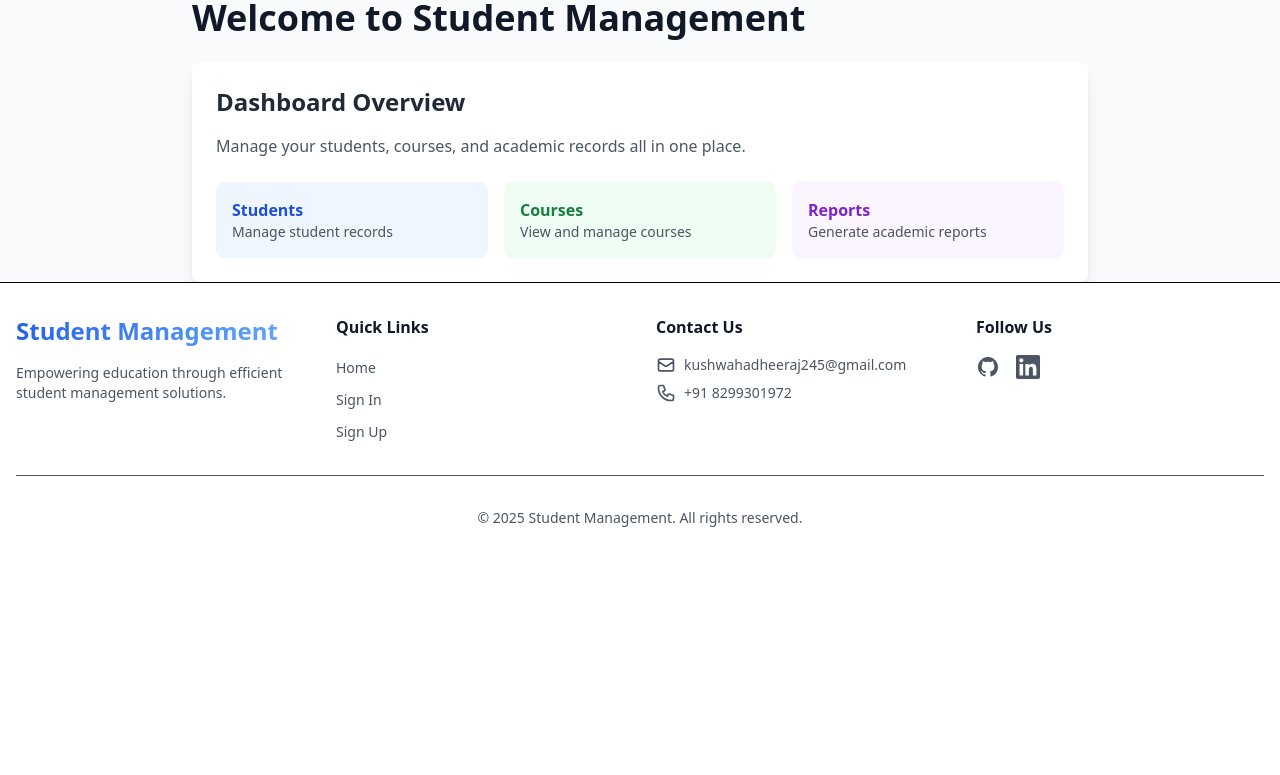
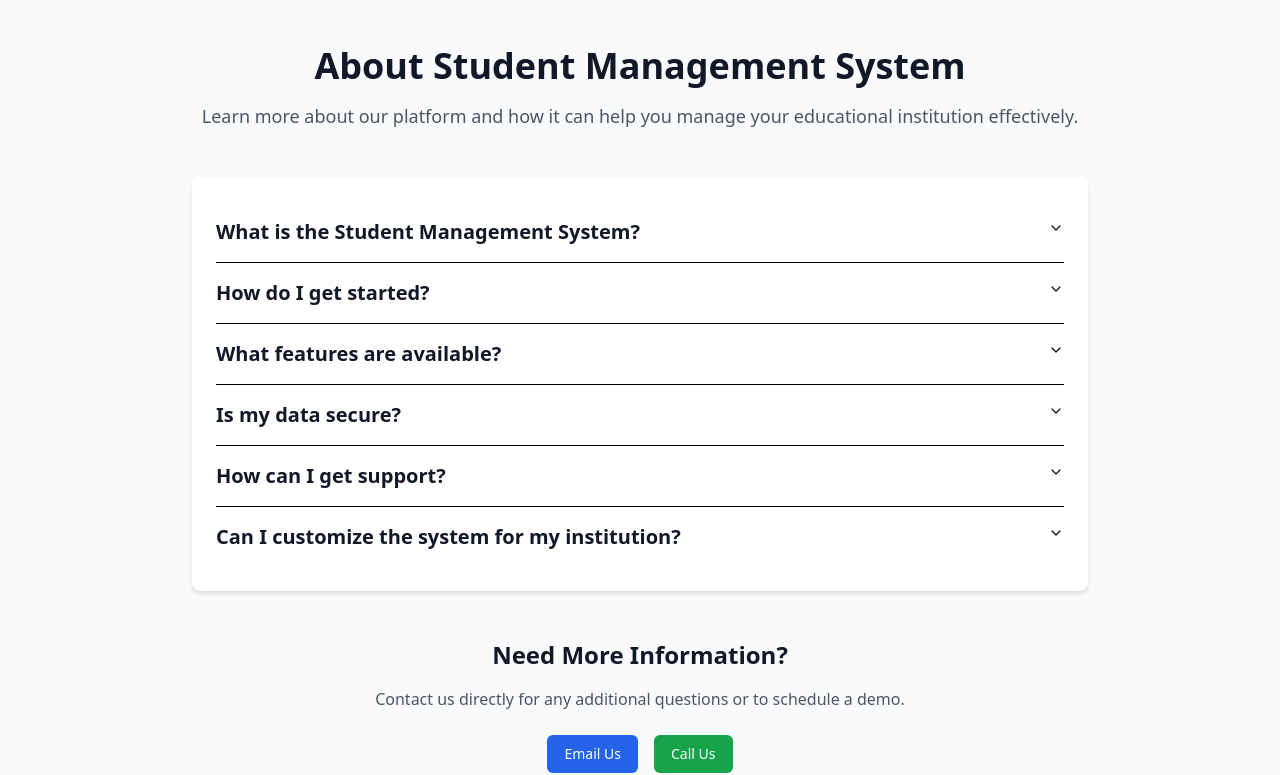
Before and after one commit to Kushwahadheeraj/Student-Management, a React (Vite) app in the folder client/: page / in a window 1280 px wide. Shown: the part 787-1562 px from the top of the page. Before the commit the page ends 1347 px from the top, so only its background shows below. Built offline with nearby package versions, Linux system fonts and the light colour scheme; no server answers.

Commit message:
About commit

```diff
--- a/client/package.json
+++ b/client/package.json
@@ -11,6 +11,7 @@
   },
   "dependencies": {
     "@clerk/clerk-react": "^5.32.0",
+    "@radix-ui/react-accordion": "^1.2.11",
     "@radix-ui/react-slot": "^1.0.2",
     "class-variance-authority": "^0.7.0",
     "clsx": "^2.0.0",
--- a/client/src/App.jsx
+++ b/client/src/App.jsx
@@ -4,9 +4,8 @@ import { SignIn } from "./components/SignIn";
 import { SignUp } from "./components/SignUp";
 import Header from "./components/Header";
 import Home from "./page/Home";
+import About from "./page/About";
 import Footer from "./components/Footer";
-
-
 
 function App() {
   return (
@@ -16,11 +15,12 @@ function App() {
           <Header />
           <Routes>
             <Route path="/" element={<Home />} />
+            <Route path="/about" element={<About />} />
             <Route path="/sign-in" element={<SignIn />} />
             <Route path="/sign-up" element={<SignUp />} />
             <Route path="*" element={<Navigate to="/" replace />} />
           </Routes>
-          <Footer/>
+          <Footer />
         </div>
       </Router>
     </ClerkProviderWrapper>
--- /dev/null
+++ b/client/src/components/ui/accordion.jsx
@@ -0,0 +1,62 @@
+import * as React from "react"
+import * as AccordionPrimitive from "@radix-ui/react-accordion"
+import { ChevronDownIcon } from "lucide-react"
+
+import { cn } from "@/lib/utils"
+
+function Accordion({
+  ...props
+}) {
+  return <AccordionPrimitive.Root data-slot="accordion" {...props} />;
+}
+
+function AccordionItem({
+  className,
+  ...props
+}) {
+  return (
+    <AccordionPrimitive.Item
+      data-slot="accordion-item"
+      className={cn("border-b last:border-b-0", className)}
+      {...props} />
+  );
+}
+
+function AccordionTrigger({
+  className,
+  children,
+  ...props
+}) {
+  return (
+    <AccordionPrimitive.Header className="flex">
+      <AccordionPrimitive.Trigger
+        data-slot="accordion-trigger"
+        className={cn(
+          "focus-visible:border-ring focus-visible:ring-ring/50 flex flex-1 items-start justify-between gap-4 rounded-md py-4 text-left text-sm font-medium transition-all outline-none hover:underline focus-visible:ring-[3px] disabled:pointer-events-none disabled:opacity-50 [&[data-state=open]>svg]:rotate-180",
+          className
+        )}
+        {...props}>
+        {children}
+        <ChevronDownIcon
+          className="text-muted-foreground pointer-events-none size-4 shrink-0 translate-y-0.5 transition-transform duration-200" />
+      </AccordionPrimitive.Trigger>
+    </AccordionPrimitive.Header>
+  );
+}
+
+function AccordionContent({
+  className,
+  children,
+  ...props
+}) {
+  return (
+    <AccordionPrimitive.Content
+      data-slot="accordion-content"
+      className="data-[state=closed]:animate-accordion-up data-[state=open]:animate-accordion-down overflow-hidden text-sm"
+      {...props}>
+      <div className={cn("pt-0 pb-4", className)}>{children}</div>
+    </AccordionPrimitive.Content>
+  );
+}
+
+export { Accordion, AccordionItem, AccordionTrigger, AccordionContent }
--- /dev/null
+++ b/client/src/page/About.jsx
@@ -0,0 +1,91 @@
+import React from 'react';
+import {
+  Accordion,
+  AccordionContent,
+  AccordionItem,
+  AccordionTrigger,
+} from "../components/ui/accordion";
+
+const About = () => {
+  const faqs = [
+    {
+      question: "What is the Student Management System?",
+      answer: "The Student Management System is a comprehensive platform designed to streamline the management of student records, courses, and academic activities. It provides an efficient way for educational institutions to handle student data, track academic progress, and manage administrative tasks."
+    },
+    {
+      question: "How do I get started?",
+      answer: "Getting started is easy! Simply sign up for an account using your email address. Once registered, you'll have access to all the features of the system. You can then begin managing student records, courses, and generating reports."
+    },
+    {
+      question: "What features are available?",
+      answer: "Our system offers a wide range of features including student record management, course tracking, grade management, attendance monitoring, report generation, and more. The platform is designed to be user-friendly while providing powerful tools for educational administration."
+    },
+    {
+      question: "Is my data secure?",
+      answer: "Yes, we take data security very seriously. Our system uses industry-standard encryption and security measures to protect all user data. We comply with relevant data protection regulations and regularly update our security protocols to ensure the highest level of data protection."
+    },
+    {
+      question: "How can I get support?",
+      answer: "We offer multiple support channels including email support at kushwahadheeraj245@gmail.com and phone support at +91 8299301972. Our support team is available to assist you with any questions or issues you may encounter while using the system."
+    },
+    {
+      question: "Can I customize the system for my institution?",
+      answer: "Yes, the Student Management System is designed to be flexible and adaptable to different institutional needs. We offer customization options to ensure the system aligns with your specific requirements and workflows."
+    }
+  ];
+
+  return (
+    <div className="min-h-screen bg-gray-50 py-12 px-4 sm:px-6 lg:px-8">
+      <div className="max-w-4xl mx-auto">
+        <div className="text-center mb-12">
+          <h1 className="text-4xl font-bold text-gray-900 mb-4">
+            About Student Management System
+          </h1>
+          <p className="text-lg text-gray-600">
+            Learn more about our platform and how it can help you manage your educational institution effectively.
+          </p>
+        </div>
+
+        <div className="bg-white rounded-lg shadow-md p-6">
+          <Accordion type="single" collapsible className="w-full">
+            {faqs.map((faq, index) => (
+              <AccordionItem key={index} value={`item-${index}`}>
+                <AccordionTrigger className="text-xl font-semibold text-gray-900 hover:text-blue-600">
+                  {faq.question}
+                </AccordionTrigger>
+                <AccordionContent className="text-gray-600 leading-relaxed">
+                  {faq.answer}
+                </AccordionContent>
+              </AccordionItem>
+            ))}
+          </Accordion>
+        </div>
+
+        <div className="mt-12 text-center">
+          <h2 className="text-2xl font-semibold text-gray-900 mb-4">
+            Need More Information?
+          </h2>
+          <p className="text-gray-600 mb-6">
+            Contact us directly for any additional questions or to schedule a demo.
+          </p>
+          <div className="flex justify-center space-x-4">
+            <a
+              href="mailto:kushwahadheeraj245@gmail.com"
+              className="inline-flex items-center px-4 py-2 border border-transparent text-sm font-medium rounded-md text-white bg-blue-600 hover:bg-blue-700"
+            >
+              Email Us
+            </a>
+            <a
+              href="tel:+918299301972"
+              className="inline-flex items-center px-4 py-2 border border-transparent text-sm font-medium rounded-md text-white bg-green-600 hover:bg-green-700"
+            >
+              Call Us
+            </a>
+          </div>
+        </div>
+      </div>
+    </div>
+  );
+};
+
+export default About;
--- a/client/src/page/Home.jsx
+++ b/client/src/page/Home.jsx
@@ -1,13 +1,14 @@
 import Hero from "../assets/first.jpeg";
+import About from "./About";
 function Home() {
   return (
     <div className="">
         <img className="w-full " src={Hero} alt="hero" />
-              <div className="max-w-4xl mx-auto">
-        <h1 className="text-4xl font-bold text-gray-900 mb-6">
+              {/* <div className="max-w-4xl mx-auto"> */}
+        {/* <h1 className="text-4xl font-bold text-gray-900 mb-6">
           Welcome to Student Management
-        </h1>
-        <div className="bg-white rounded-lg shadow-lg p-6">
+        </h1> */}
+        {/* <div className="bg-white rounded-lg shadow-lg p-6">
           <h2 className="text-2xl font-semibold text-gray-800 mb-4">
             Dashboard Overview
           </h2>
@@ -28,9 +29,12 @@ function Home() {
               <p className="text-sm text-gray-600">Generate academic reports</p>
             </div>
           </div>
-        </div>
+        </div> */}
+      {/* </div> */}
+
+      <About />
       </div>
-    </div>
+
   );
 }
  export default Home;
```
Also changed, not shown: 1 other file (tests, documents, lock files or other folders).
